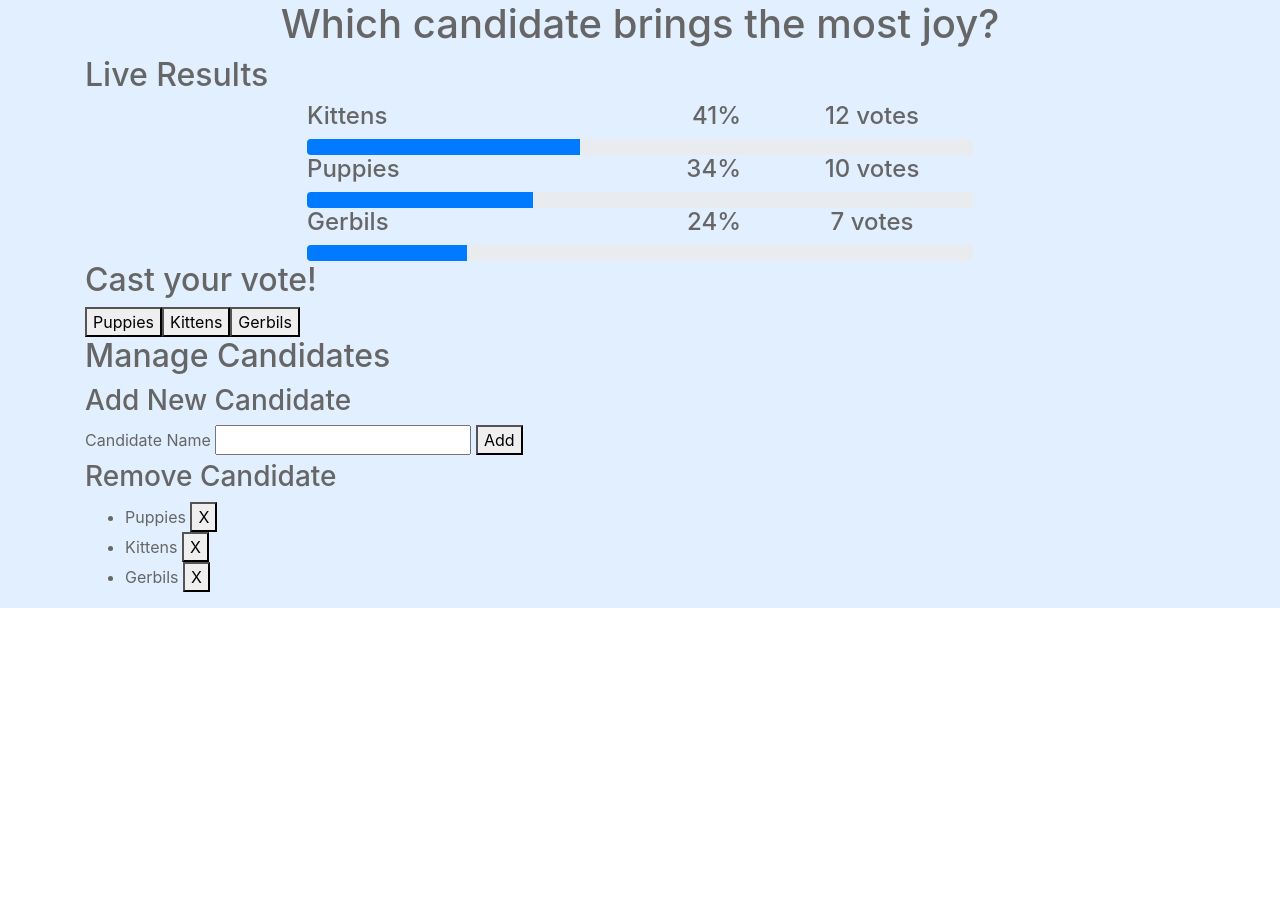
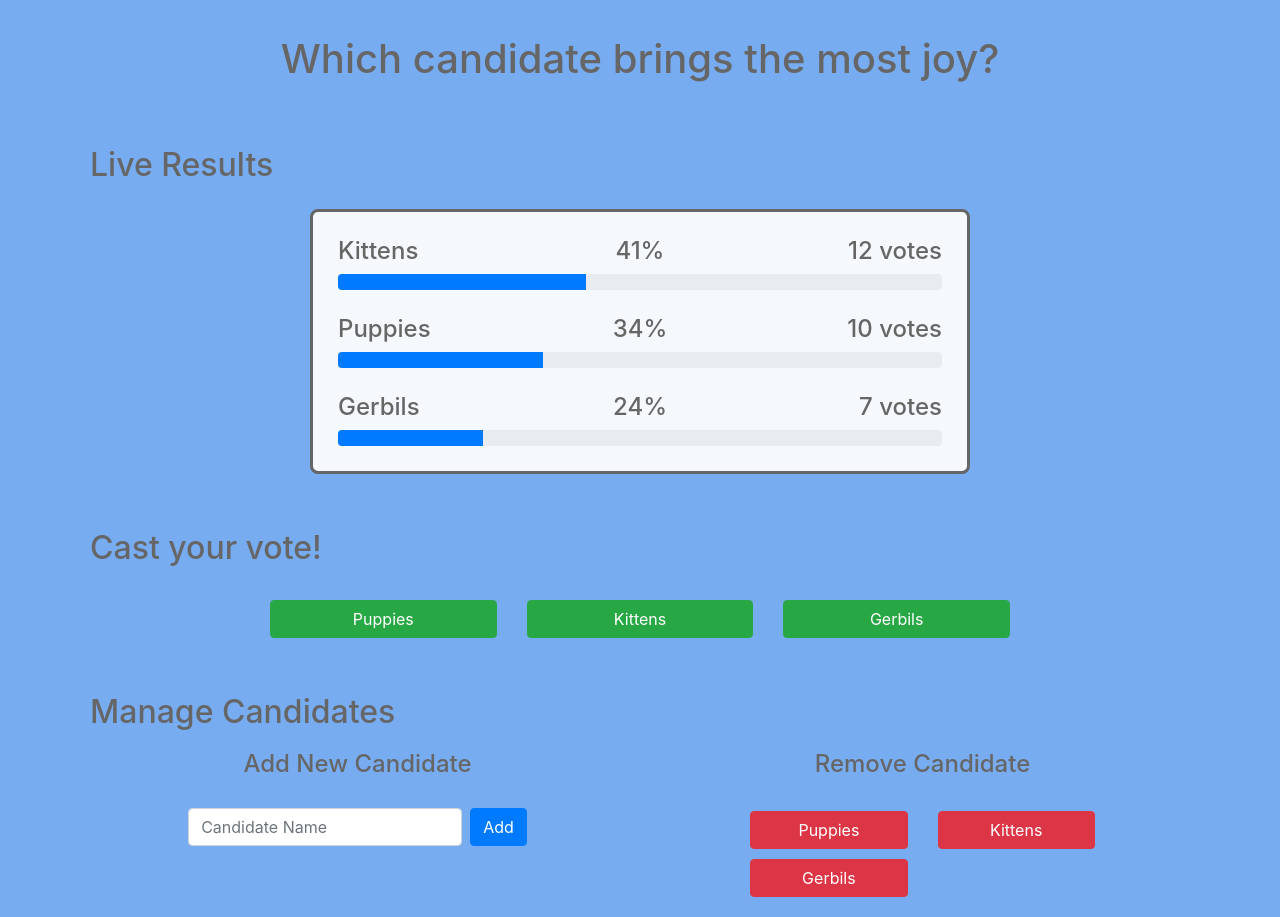
Before and after one commit to nredman22/VoteMachine, a website: page public/index.html in a window 1280 px wide. Before the commit the page ends 800 px from the top, so only its background shows below. Drawn offline with nearby package versions, Linux system fonts and the light colour scheme.

Commit message:
Added design layout

```diff
--- a/public/css/custom.css
+++ b/public/css/custom.css
@@ -1,12 +1,71 @@
+body {
+    background-color: #78acf1;
+}
+
 main {
-    background-color: #e2efff;
     color: #666666;
     display: flex;
     flex-direction: column;
     width: 100%;
 }
 
+.container{
+    padding: 20px;
+    margin-top: 15px;
+}
+
+
+/* Live Results Section */
 .result {
+    margin: auto;
+    margin: 25px;
+
+}
+
+.results {
     width: 60%;
     margin: auto;
+    margin-top: 25px;
+    background-color: #f5f8fc;
+    border-radius: 8px;
+    border: solid;
 }
+
+
+/* Vote Section */
+.choose-options {
+    display: flex;
+    flex-direction: column;
+    align-items: center;
+    justify-content: center;
+    padding-top: 15px;
+}
+
+.choose-row {
+    width: 70%;
+    margin: auto;
+}
+
+.selector{
+    width: 100%;
+}
+
+.col-md-4 {
+    margin-top: 10px;
+}
+
+.col-md-6 {
+    margin-top: 10px;
+}
+
+add-btn {
+    width: inherit;
+}
+
+#form-container {
+    width: 70%;
+    margin: auto;
+    display: flex;
+    margin-top: 30px;
+    justify-content: center;
+}
--- a/public/js/Candidate.App.js
+++ b/public/js/Candidate.App.js
@@ -43,14 +43,14 @@ app.component("itmRoot", {
             </itm-results>
         </div>
 
-        <div class="container">
+        <div class="container" >
             <itm-vote
                 candidates="$ctrl.candidates"
                 on-vote="$ctrl.onVote($candidate)">
             </itm-vote>
         </div>
 
-        <div class="container live-results">
+        <div class="container">
             <itm-management
                 candidates="$ctrl.candidates"
                 on-add="$ctrl.onAddCandidate($candidate)"
@@ -90,22 +90,34 @@ app.component("itmManagement", {
     },
     template: `
         <h2>Manage Candidates</h2>
+        <div class="row" #>
+            <div class="col-md-6 text-center">
+                <h4>Add New Candidate</h4>
+                <div id="form-container">
+                    <form class="form-inline" ng-submit="$ctrl.submitCandidate($ctrl.newCandidate)" validate>
+                        <label class="sr-only" for="inlineFormInput">Name</label>
+                        <input type="text" class="form-control mb-4 mr-sm-2 mb-sm-0" ng-model="$ctrl.newCandidate.name" placeholder="Candidate Name" required>
+                        <button type="submit" class="btn btn-primary">Add</button>
+                    </form>
+                </div>
+            </div>
 
-        <h3>Add New Candidate</h3>
-        <form ng-submit="$ctrl.submitCandidate($ctrl.newCandidate)" validate>
-            <label>Candidate Name</label>
-            <input type="text" ng-model="$ctrl.newCandidate.name" required>
-            <button type="submit">Add</button>
-        </form>
 
-        <h3>Remove Candidate</h3>
-        <ul>
-            <li ng-repeat="candidate in $ctrl.candidates">
+            <div class="col-md-6 text-center">
+                    <h4>Remove Candidate</h4>
+
+                <div class="choose-options">
+                    <div class="row choose-row">
+                        <div class="col-md-6" ng-repeat="candidate in $ctrl.candidates">
+                            <button type="button" class="btn btn-danger text-center selector"
+                                ng-click="$ctrl.removeCandidate(candidate)">
                                 <span ng-bind="candidate.name"></span>
-                <button type="button" ng-click="$ctrl.removeCandidate(candidate)">X</button>
-            </li>
-        </ul>
-
+                            </button>
+                        </div>
+                    </div>
+                </div>
+            </div>
+        </div>
     `
 });
 
@@ -118,11 +130,16 @@ app.component("itmVote", {
     template: `
         <h2>Cast your vote!</h2>
 
-        <button type="button"
-            ng-repeat="candidate in $ctrl.candidates"
+        <div class="choose-options">
+            <div class="row choose-row">
+                <div class="col-md-4" ng-repeat="candidate in $ctrl.candidates">
+                    <button type="button" class="btn btn-success text-center selector"
                         ng-click="$ctrl.onVote({ $candidate: candidate })">
                         <span ng-bind="candidate.name"></span>
                     </button>
+                </div>
+            </div>
+        </div>
     `
 });
 
@@ -139,15 +156,17 @@ app.component("itmResults", {
     },
     template: `
         <h2>Live Results</h2>
+
+        <div class="results">
             <div class="result" ng-repeat="candidate in $ctrl.candidates | orderBy : '-votes'">
                 <div class="row">
                     <div class="col-sm-4">
                         <h4 ng-bind="candidate.name"></h4>
                     </div>
-                <div class="col-sm-4 text-right">
+                    <div class="col-sm-4 text-center">
                         <h4>{{$ctrl.calculatePercentage(candidate.votes)}}</h4>
                     </div>
-                <div class="col-sm-4 text-center">
+                    <div class="col-sm-4 text-right">
                         <h4> {{candidate.votes}} votes</h4>
                     </div>
                 </div>
@@ -156,5 +175,6 @@ app.component("itmResults", {
                     <div class="progress-bar progress-bar-primary" role="progressbar" aria-valuenow="92" aria-valuemin="0" aria-valuemax="100" ng-style="{ width: $ctrl.calculatePercentage(candidate.votes) }">
                 </div>
             </div>
+        </div>
     `
 });
```
Lines whose indentation alone changed are shown as unchanged.
